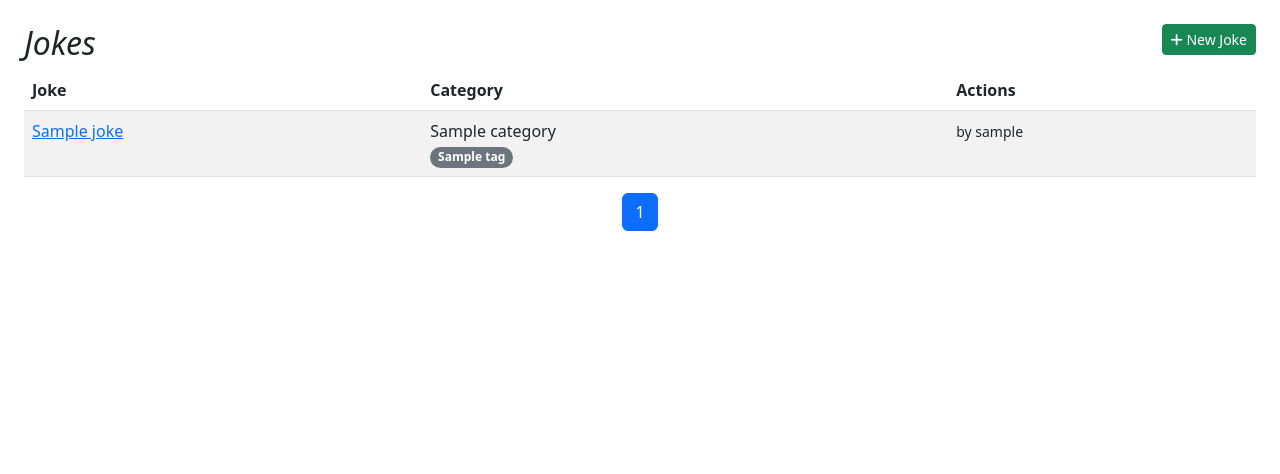
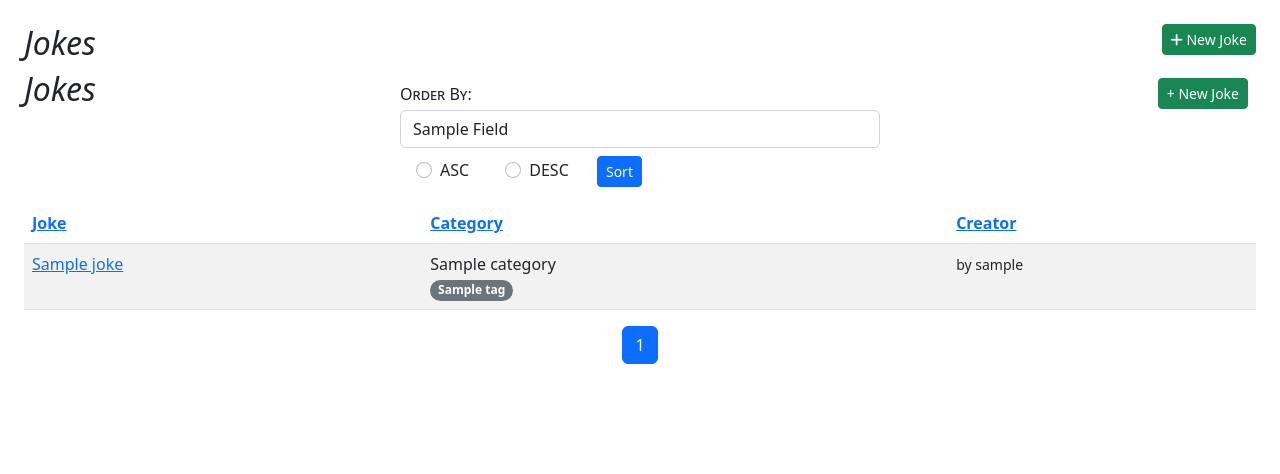
Before and after one commit to Van3gh/djangojokes.com, a Django app: template templates/jokes/joke_list.html in a window 1280 px wide. Shown: the part 65-539 px from the top of the page. Run offline with Django 5.2, Linux system fonts and the light colour scheme; the template is opened without the code that fills it: most values are stand-ins (such as "Sample title", 1, 10 or a date in 2020); parts of the project's set-up code (start-up, migrations or seed data) failed here and were passed over; some libraries are stand-ins or nearby versions.

Commit message:
added ordering for jokes written by user_name or alphabetically both ascending & descending order

```diff
--- a/templates/includes/pagination.html
+++ b/templates/includes/pagination.html
@@ -2,32 +2,33 @@
   <ul class="pagination justify-content-center">
     {% if page_obj.has_previous %}
       <li class="page-item">
-          <a class="page-link" href="?page=1">&laquo; 1…</a>
+        <a class="page-link" href="?page=1&order={{ order }}&direction={{ direction }}">
+          &laquo; 1…
+        </a>
       </li>
       {% if page_obj.previous_page_number != 1 %}
         <li class="page-item">
-            <a class="page-link"
-              href="?page={{ page_obj.previous_page_number }}">
+          <a class="page-link" href="?page={{ page_obj.previous_page_number }}&order={{ order }}&direction={{ direction }}">
             {{ page_obj.previous_page_number }}
           </a>
         </li>
       {% endif %}
     {% endif %}
+
     <li class="page-item active">
-        <span class="page-link">
-          {{ page_obj.number }}
-        </span>
+      <span class="page-link">{{ page_obj.number }}</span>
     </li>
+
     {% if page_obj.has_next %}
       {% if page_obj.next_page_number != page_obj.paginator.num_pages %}
         <li class="page-item">
-            <a class="page-link" href="?page={{ page_obj.next_page_number }}">
+          <a class="page-link" href="?page={{ page_obj.next_page_number }}&order={{ order }}&direction={{ direction }}">
             {{ page_obj.next_page_number }}
           </a>
         </li>
       {% endif %}
       <li class="page-item">
-          <a class="page-link" href="?page={{ page_obj.paginator.num_pages }}">
+        <a class="page-link" href="?page={{ page_obj.paginator.num_pages }}&order={{ order }}&direction={{ direction }}">
           …{{ page_obj.paginator.num_pages }} &raquo;
         </a>
       </li>
--- a/templates/jokes/joke_list.html
+++ b/templates/jokes/joke_list.html
@@ -6,12 +6,68 @@
     <i class="fa-solid fa-plus"></i> New Joke
   </a>
   <h2>Jokes</h2>
+  <div class="row">
+    <div class="col-12 col-md-2 col-lg-3">
+      <h2>Jokes</h2>
+    </div>
+    <div class="col-12 col-md-8 col-lg-6">
+      <form class="my-2 mx-auto" style="max-width: 30rem;">
+        <label class="my-1 me-2" for="order">Order By:</label>
+        <select class="form-control me-sm-2" name="order" id="order">
+          {% for field in order_fields %}
+            <option value="{{ field }}"
+              {% if order == field %}selected{% endif %}
+            >{{ field|title }}</option>
+          {% endfor %}
+        </select>
+        <div class="form-check form-check-inline">
+          <input class="form-check-input" type="radio" name="direction"
+            id="asc" value="asc"
+            {% if direction == 'asc' %}checked{% endif %}
+          >
+          <label class="form-check-label" for="asc">ASC</label>
+        </div>
+        <div class="form-check form-check-inline">
+          <input class="form-check-input" type="radio" name="direction"
+            id="desc" value="desc"
+            {% if direction == 'desc' %}checked{% endif %}
+          >
+          <label class="form-check-label" for="desc">DESC</label>
+        </div>
+        <button class="btn btn-primary btn-sm m-2" type="submit">
+          Sort
+        </button>
+      </form>
+    </div>
+    <div class="col-12 col-md-2 col-lg-3 text-end">
+      <a class="btn btn-success btn-sm m-2" href="{% url 'jokes:create' %}">
+        + New Joke
+      </a>
+    </div>
+  </div>
+
   <div class="table-responsive">
     <table class="table table-striped" style="min-width: 500px">
       <thead>
-        <tr>
-          <th>Joke</th><th>Category</th><th>Actions</th>
-        </tr>
+        {% with order=request.GET.order dir=request.GET.direction %}
+          <tr>
+            {% if order == 'joke' and dir == 'asc' %}
+              <th><a href="?order=joke&direction=desc">Joke</a></th>
+            {% else %}
+              <th><a href="?order=joke&direction=asc">Joke</a></th>
+            {% endif %}
+            {% if order == 'category' and dir == 'asc' %}
+              <th><a href="?order=category&direction=desc">Category</a></th>
+            {% else %}
+              <th><a href="?order=category&direction=asc">Category</a></th>
+            {% endif %}
+            {% if order == 'creator' and dir == 'asc' %}
+              <th><a href="?order=creator&direction=desc">Creator</a></th>
+            {% else %}
+              <th><a href="?order=creator&direction=asc">Creator</a></th>
+            {% endif %}
+          </tr>
+        {% endwith %}
       </thead>
       <tbody>
         {% for joke in joke_list %}
```
Also changed, not shown: jokes/views.py (+55 -0 lines). Lines whose indentation alone changed are shown as unchanged.
